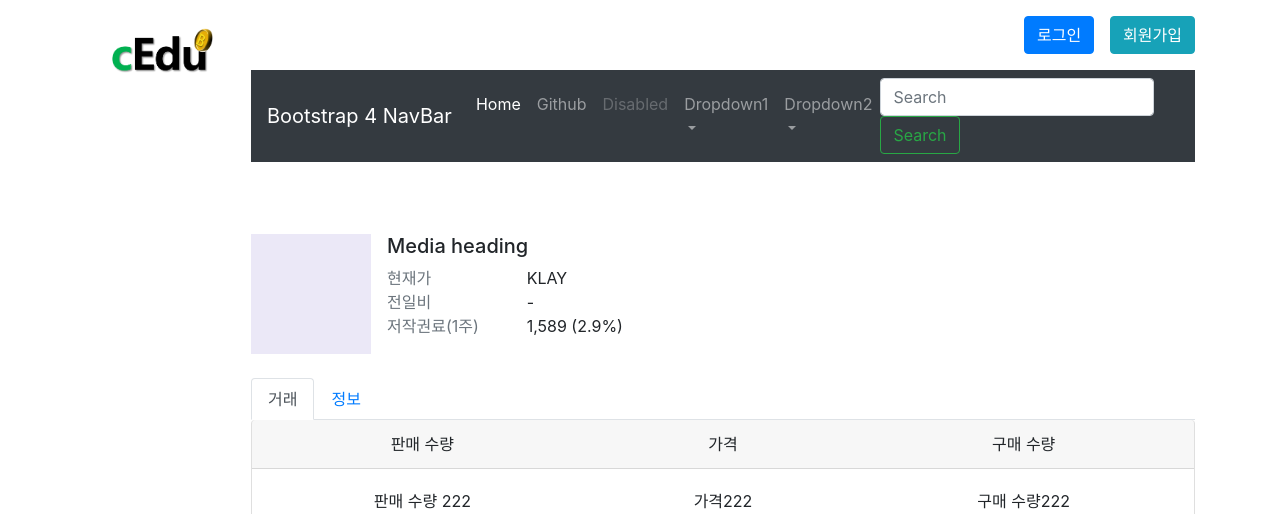
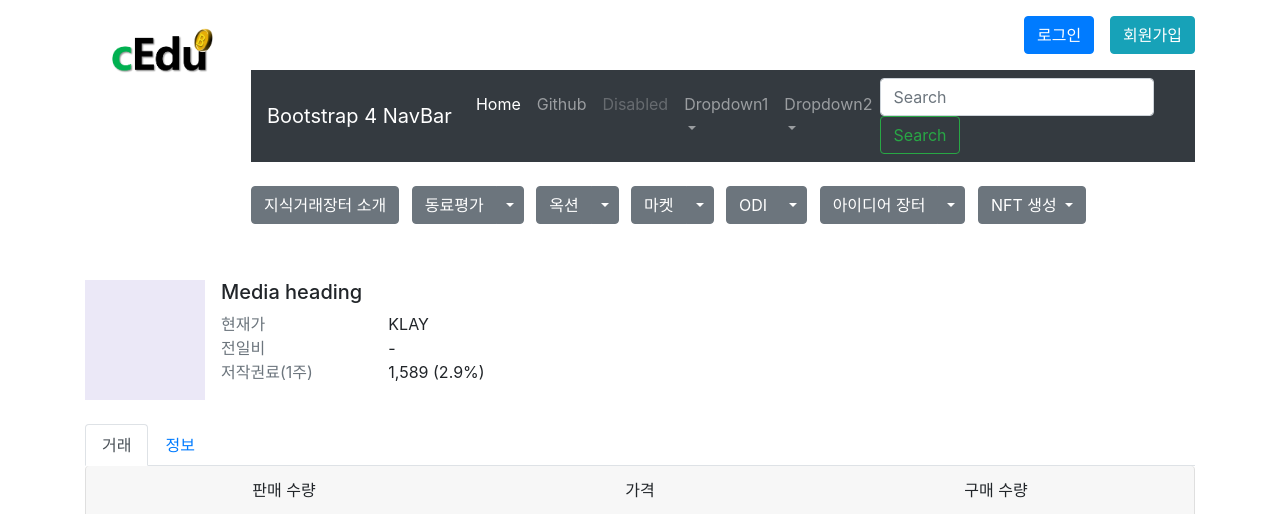
Before and after one commit to kmi0817/cEdu, a Flask app: page /auction in a window 1280 px wide. Shown: the top 514 px of the page. Run offline with Flask 2, Linux system fonts and the light colour scheme; some libraries are stand-ins or nearby versions.

Commit message:
change original dropdown menu to split button dropdown

```diff
--- a/app/templates/layout.html
+++ b/app/templates/layout.html
@@ -253,63 +253,65 @@
                     });
 
                 </script>
-                <!-- <div class="btn-group" style="margin: 0 0.5rem 0.5rem 0;">
-                    <button class="btn btn-secondary" type="button" id="dropdownMenuButton"
-                        aria-haspopup="true" aria-expanded="false" onclick="location.href='#'">
+                <div class="btn-group" style="margin: 0 0.5rem 0.5rem 0;">
+                    <button class="btn btn-secondary" type="button" id="dropdownMenuButton" aria-haspopup="true"
+                        aria-expanded="false" onclick="location.href='#'">
                         지식거래장터 소개
                     </button>
                 </div>
                 <div class="btn-group" style="margin: 0 0.5rem 0.5rem 0;">
-                    <button class="btn btn-secondary dropdown-toggle" type="button" id="dropdownMenuButton"
+                    <button type="button" class="btn btn-secondary" onclick="location.href='/evaluation'">동료평가</button>
+                    <button type="button" class="btn btn-secondary dropdown-toggle dropdown-toggle-split"
                         data-toggle="dropdown" aria-haspopup="true" aria-expanded="false">
-                        동료평가
+                        <span class="sr-only">Toggle Dropdown</span>
                     </button>
-                    <div class="dropdown-menu" aria-labelledby="dropdownMenuButton">
-                        <a class="dropdown-item" href="/evaluation">동료평가</a>
+                    <div class="dropdown-menu">
+                        <a class="dropdown-item" href="#">전문가 등록</a>
                         <a class="dropdown-item" href="#">지식자산 평가 신청</a>
                         <a class="dropdown-item" href="#">평가결과 공개</a>
                         <a class="dropdown-item" href="#">지식자산 선별</a>
                     </div>
                 </div>
                 <div class="btn-group" style="margin: 0 0.5rem 0.5rem 0;">
-                    <button class="btn btn-secondary dropdown-toggle" type="button" id="dropdownMenuButton"
+                    <button type="button" class="btn btn-secondary" onclick="location.href='/auction'">옥션</button>
+                    <button type="button" class="btn btn-secondary dropdown-toggle dropdown-toggle-split"
                         data-toggle="dropdown" aria-haspopup="true" aria-expanded="false">
-                        옥션
+                        <span class="sr-only">Toggle Dropdown</span>
                     </button>
-                    <div class="dropdown-menu" aria-labelledby="dropdownMenuButton">
-                        <a class="dropdown-item" href="/auction">옥션</a>
-                        <a class="dropdown-item" href="#">Another action</a>
-                        <a class="dropdown-item" href="#">Something else here</a>
+                    <div class="dropdown-menu">
+                        <a class="dropdown-item" href="#">진행중 옥션</a>
+                        <a class="dropdown-item" href="#">최근 마감된 옥션</a>
                     </div>
                 </div>
                 <div class="btn-group" style="margin: 0 0.5rem 0.5rem 0;">
-                    <button class="btn btn-secondary dropdown-toggle" type="button" id="dropdownMenuButton"
+                    <button type="button" class="btn btn-secondary" onclick="location.href='/#'">마켓</button>
+                    <button type="button" class="btn btn-secondary dropdown-toggle dropdown-toggle-split"
                         data-toggle="dropdown" aria-haspopup="true" aria-expanded="false">
-                        마켓
+                        <span class="sr-only">Toggle Dropdown</span>
                     </button>
-                    <div class="dropdown-menu" aria-labelledby="dropdownMenuButton">
-                        <a class="dropdown-item" href="#">Action</a>
-                        <a class="dropdown-item" href="#">Another action</a>
-                        <a class="dropdown-item" href="#">Something else here</a>
+                    <div class="dropdown-menu">
+                        <a class="dropdown-item" href="#">매매</a>
+                        <a class="dropdown-item" href="#">라이선싱</a>
                     </div>
                 </div>
                 <div class="btn-group" style="margin: 0 0.5rem 0.5rem 0;">
-                    <button class="btn btn-secondary dropdown-toggle" type="button" id="dropdownMenuButton"
+                    <button type="button" class="btn btn-secondary" onclick="location.href='/#'">ODI</button>
+                    <button type="button" class="btn btn-secondary dropdown-toggle dropdown-toggle-split"
                         data-toggle="dropdown" aria-haspopup="true" aria-expanded="false">
-                        ODI
+                        <span class="sr-only">Toggle Dropdown</span>
                     </button>
-                    <div class="dropdown-menu" aria-labelledby="dropdownMenuButton">
-                        <a class="dropdown-item" href="#">Action</a>
-                        <a class="dropdown-item" href="#">Another action</a>
-                        <a class="dropdown-item" href="#">Something else here</a>
+                    <div class="dropdown-menu">
+                        <a class="dropdown-item" href="#">NFT(지식자산)1</a>
+                        <a class="dropdown-item" href="#">NFT(지식자산)2</a>
                     </div>
                 </div>
                 <div class="btn-group" style="margin: 0 0.5rem 0.5rem 0;">
-                    <button class="btn btn-secondary dropdown-toggle" type="button" id="dropdownMenuButton"
+                    <button type="button" class="btn btn-secondary" onclick="location.href='/#'">아이디어 장터</button>
+                    <button type="button" class="btn btn-secondary dropdown-toggle dropdown-toggle-split"
                         data-toggle="dropdown" aria-haspopup="true" aria-expanded="false">
-                        아이디어 장터
+                        <span class="sr-only">Toggle Dropdown</span>
                     </button>
-                    <div class="dropdown-menu" aria-labelledby="dropdownMenuButton">
+                    <div class="dropdown-menu">
                         <a class="dropdown-item" href="#">아이디어 장터</a>
                         <a class="dropdown-item" href="#">아이디어 도전</a>
                         <a class="dropdown-item" href="/community">커뮤니티</a>
@@ -327,15 +329,15 @@
                     </div>
                 </div>
             </div>
-        </div> -->
+        </div>
 
-                <br><br>
+        <br><br>
 
-                {% block content %}
-                {% endblock %}
+        {% block content %}
+        {% endblock %}
 
-                <br>
-            </div>
+        <br>
+    </div>
 </body>
 
 </html>
```
